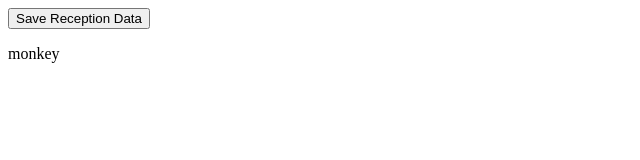
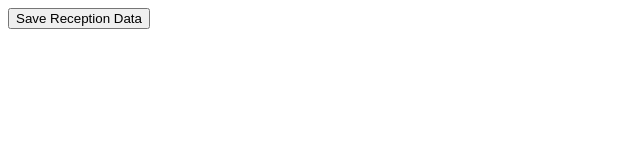
Before and after one commit to RodolfoC-del/Final-project-2021, an Angular app in the folder FinalProject/: page / in a window 1280 px wide. Shown: the top 160 px of the page, without its empty margins (0-640 px from the left). Built offline with nearby package versions, Linux system fonts and the light colour scheme.

Commit message:
Segundo cambio

```diff
--- a/FinalProject/src/app/app.component.html
+++ b/FinalProject/src/app/app.component.html
@@ -1,2 +1 @@
 <footer><app-button></app-button></footer>
-<p>monkey</p>
```
